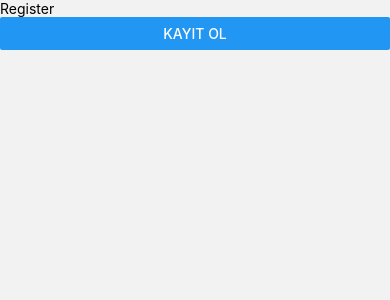
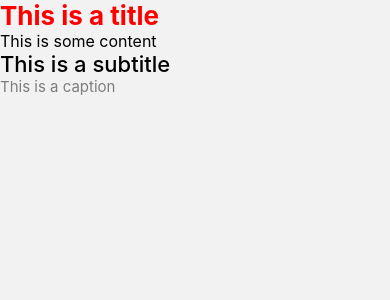
Before and after one commit to ysancak/barber-app, a React Native app: screen /Register in a window 390 px wide. Shown: the top 300 px of the page. Built offline with nearby package versions, Linux system fonts and the light colour scheme.

Commit message:
adding new text custom component

```diff
--- /dev/null
+++ b/src/components/Text.tsx
@@ -0,0 +1,72 @@
+import React from 'react';
+import {
+  StyleSheet,
+  Text as BaseText,
+  TextProps,
+  StyleProp,
+  TextStyle,
+} from 'react-native';
+import {colors, typography} from '@/utils';
+
+interface Props extends TextProps {
+  fontSize?: number;
+  color?: string;
+  variant?: 'title' | 'content' | 'subtitle' | 'caption';
+  textAlign?: 'auto' | 'left' | 'right' | 'center' | 'justify';
+  fontStyle?: 'normal' | 'italic';
+  textTransform?: 'none' | 'uppercase' | 'lowercase' | 'capitalize';
+  children?: React.ReactNode;
+  style?: StyleProp<TextStyle>;
+}
+
+const Text: React.FC<Props> = ({
+  fontSize,
+  color,
+  variant,
+  textAlign,
+  fontStyle,
+  textTransform,
+  children,
+  style,
+  ...restProps
+}) => {
+  const textStyle: StyleProp<TextStyle> = [
+    styles.text,
+    variant && styles[variant],
+    fontSize && {fontSize},
+    textAlign && {textAlign},
+    fontStyle && {fontStyle},
+    textTransform && {textTransform},
+    color && {color},
+    style,
+  ];
+
+  return (
+    <BaseText {...restProps} style={textStyle}>
+      {children}
+    </BaseText>
+  );
+};
+
+export default Text;
+
+const styles = StyleSheet.create({
+  text: {
+    color: colors.textColor,
+  },
+  title: {
+    fontSize: typography.titleFontSize,
+    fontWeight: 'bold',
+  },
+  content: {
+    fontSize: typography.contentFontSize,
+  },
+  subtitle: {
+    fontSize: typography.subtitleFontSize,
+    fontWeight: '500',
+  },
+  caption: {
+    fontSize: typography.captionFontSize,
+    color: colors.captionTextColor,
+  },
+});
--- /dev/null
+++ b/src/components/index.ts
@@ -0,0 +1,5 @@
+import Text from "./Text";
+
+export {
+    Text
+}
--- a/src/pages/auth/Register.tsx
+++ b/src/pages/auth/Register.tsx
@@ -1,6 +1,8 @@
+import React from 'react';
+import {Button, SafeAreaView} from 'react-native';
+
 import {registerService} from '@/services/auth.service';
-import React from 'react';
-import {Button, SafeAreaView, Text} from 'react-native';
+import {Text} from '@/components';
 
 function Register(): JSX.Element {
   const registerHandler = async () => {
@@ -9,8 +11,12 @@ function Register(): JSX.Element {
 
   return (
     <SafeAreaView>
-      <Text>Register</Text>
-      <Button title="Kayıt ol" onPress={registerHandler}></Button>
+      <Text variant="title" color="red">
+        This is a title
+      </Text>
+      <Text variant="content">This is some content</Text>
+      <Text variant="subtitle">This is a subtitle</Text>
+      <Text variant="caption">This is a caption</Text>
     </SafeAreaView>
   );
 }
--- a/src/utils/index.ts
+++ b/src/utils/index.ts
@@ -2,5 +2,6 @@ import * as responsive from './responsive'
 import * as colors from './colors'
 import * as constants from './constants'
 import * as toast from './toast'
+import * as typography from './typography'
 
-export { responsive, colors, constants, toast }
+export { responsive, colors, constants, toast, typography }
--- /dev/null
+++ b/src/utils/typography.ts
@@ -0,0 +1,4 @@
+export const titleFontSize = 26
+export const contentFontSize = 16
+export const subtitleFontSize = 22
+export const captionFontSize = 15
```
